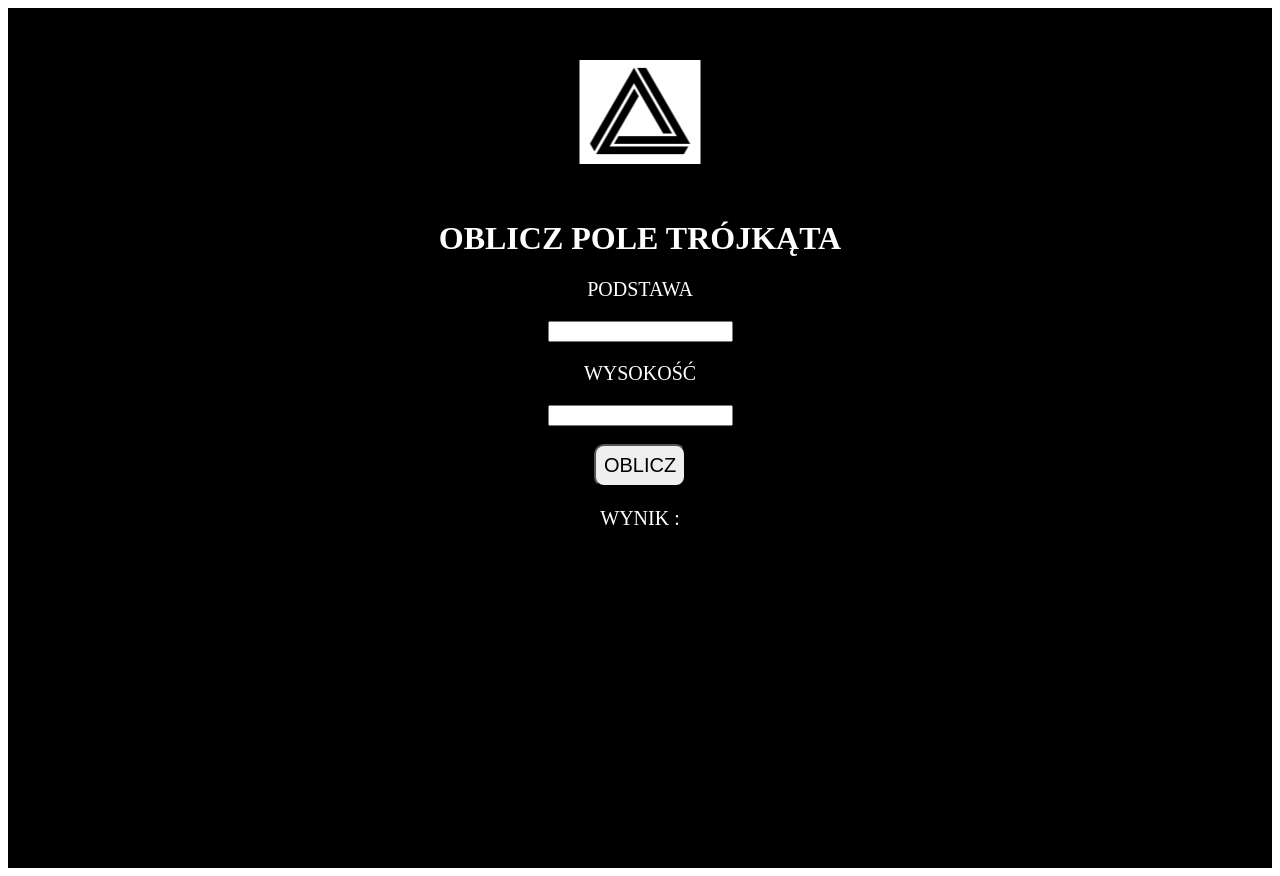
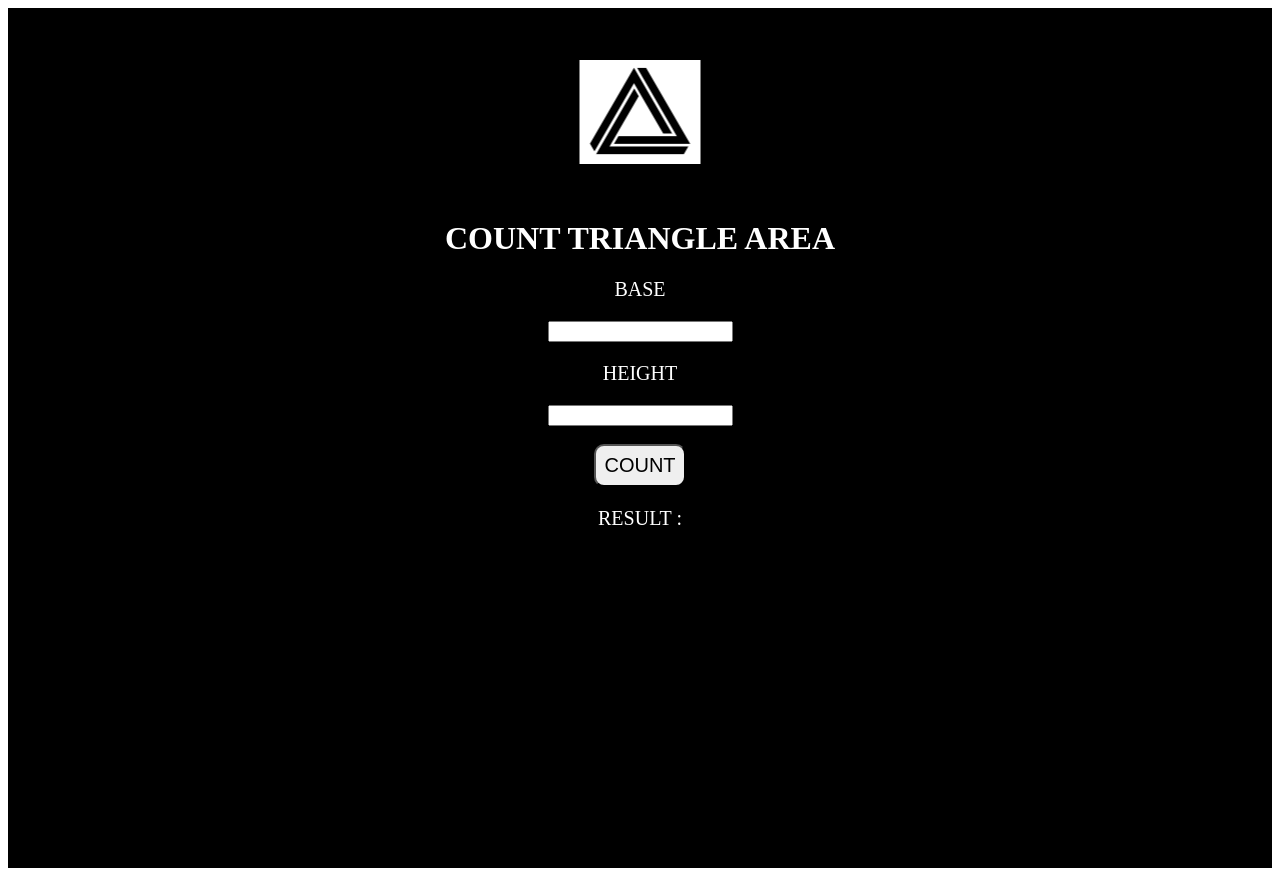
Before and after one commit to hebraone/test_js_repo---2, a plain HTML site: page index.html in a window 1280 px wide. Drawn offline with Linux system fonts and the light colour scheme.

Commit message:
pl to eng

```diff
--- a/index.html
+++ b/index.html
@@ -1,5 +1,5 @@
 <!DOCTYPE html>
-<html lang="pl">
+<html lang="eng">
     <head>
         <meta charset="UTF-8">
         <title>TRIANGLE</title>
@@ -11,17 +11,17 @@
 
             <img src = "triangle.png">
 
-            <h1>OBLICZ POLE TRÓJKĄTA</h1>
+            <h1>COUNT TRIANGLE AREA</h1>
 
 
-                <p>PODSTAWA</p>
-                <input type="text" name="podstawa"id="podstawa">
-                <p>WYSOKOŚĆ</p>
-                <input type="text" name="wysokosc" id="wysokosc"><br><br>
+                <p>BASE</p>
+                <input type="text" name="base"id="base">
+                <p>HEIGHT</p>
+                <input type="text" name="height" id="height"><br><br>
 
-            <input id="oblicz" type="button" value="OBLICZ" onclick="triangleArea();" />
+            <input id="count" type="button" value="COUNT" onclick="triangleArea();" />
 
-            <p>WYNIK :</p>
+            <p>RESULT :</p>
             <p id="x"></p>
 
         </div>
--- a/script.js
+++ b/script.js
@@ -1,6 +1,6 @@
 function triangleArea(){
-	var a = document.getElementById("podstawa").value;
-	var h = document.getElementById("wysokosc").value;
+	var a = document.getElementById("base").value;
+	var h = document.getElementById("height").value;
 	var area = a*h/2
 	document.getElementById('x').innerHTML = area;
 }
--- a/style.css
+++ b/style.css
@@ -24,7 +24,7 @@ p {
     font-size: 50px;
     margin: 2px;
 }
-#oblicz {
+#count {
     font-size: 20px;
     padding: 8px;
     border-radius: 10px;
```
